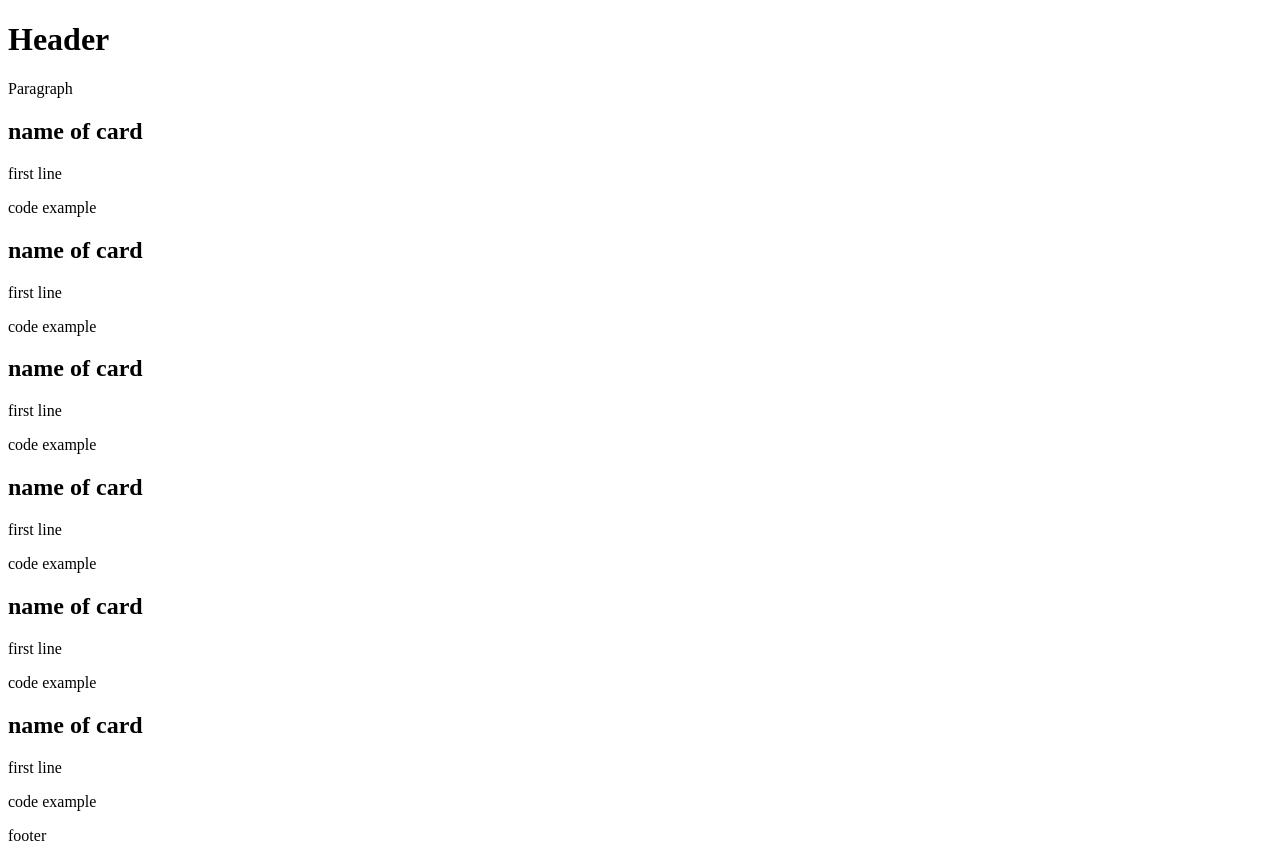
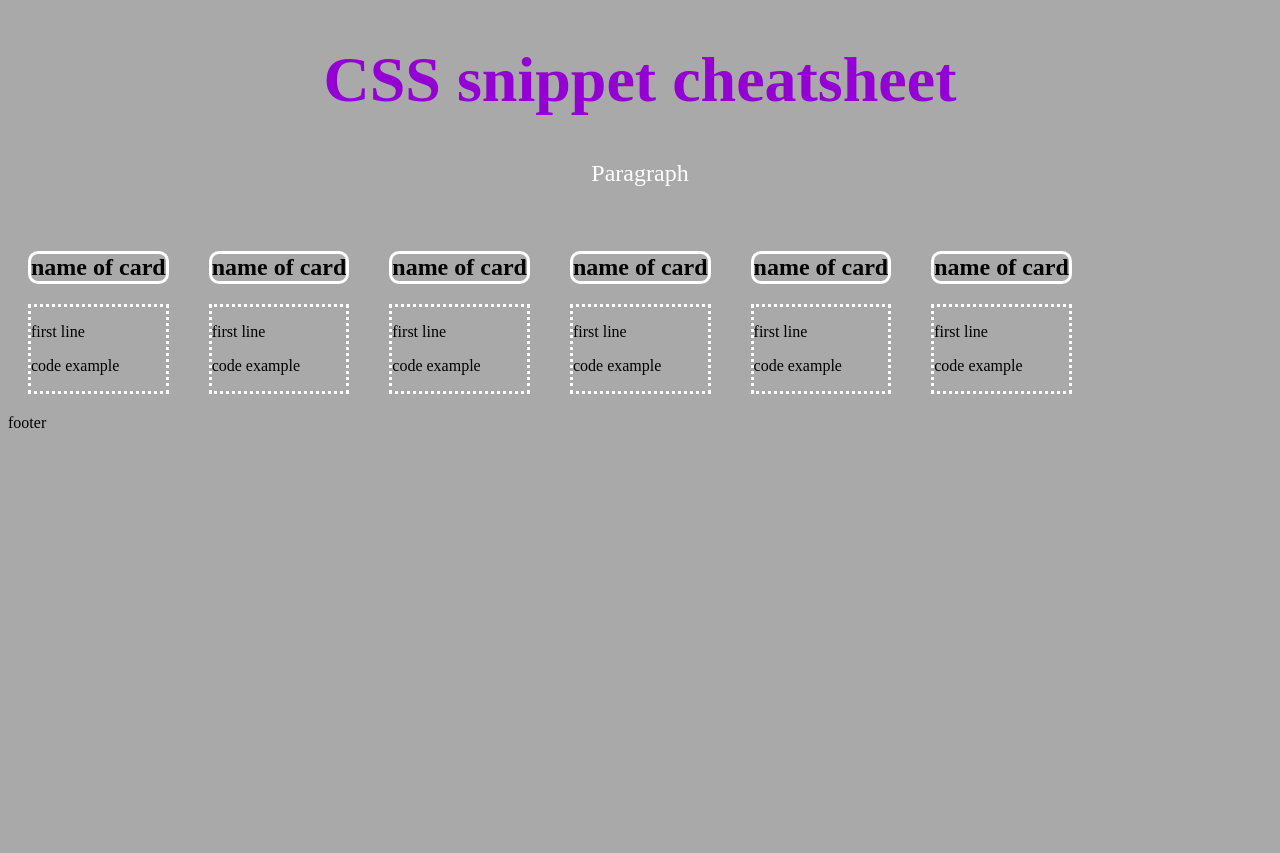
Before and after one commit to mitsukaichi/CSS-cheatsheet, a plain HTML site: page index.html in a window 1280 px wide. After the commit the page ends 800 px from the top, so only its background shows below. Drawn offline with Linux system fonts and the light colour scheme; files that its build step writes are made by us from their sources.

Commit message:
added initial CSS styles

```diff
--- a/assets/style.css
+++ b/assets/style.css
@@ -0,0 +1,32 @@
+* {
+    background-color: darkgray;
+}
+
+header{
+    text-align: center;
+    color: darkviolet;
+    font-size: 200%;
+}
+
+header p{
+    color: white;
+    font-size: 75%;
+}
+
+main{
+    display: flex;
+    flex-wrap: wrap;
+}
+
+article{
+   border: medium dotted white;
+}
+
+h2{
+    border: medium solid white;
+    border-radius: 10px;
+}
+
+.container{
+    margin: 20px;
+}
--- a/index.html
+++ b/index.html
@@ -3,45 +3,57 @@
 <head>
     <meta charset="UTF-8">
     <meta name="viewport" content="width=device-width, initial-scale=1.0">
-    <link rel="stylesheet" href="./assets/css/reset.css" />
-    <link rel="stylesheet" href="./assets/css/style.css" />
+    <link rel="stylesheet" href="./assets/reset.css" />
+    <link rel="stylesheet" href="./assets/style.css" />
     <title>Document</title>
 </head>
 <body>
     <header>
-        <h1>Header</h1>
+        <h1>CSS snippet cheatsheet</h1>
         <p>Paragraph</p>
     </header>
     <main>
-        <section>
+        <section class="container">
             <h2>name of card</h2>
-            <p>first line</p>
-            <p>code example</p>
+            <article>
+                <p>first line</p>
+                <p>code example</p>
+            </article>
         </section>
-        <section>
+        <section class="container">
             <h2>name of card</h2>
-            <p>first line</p>
-            <p>code example</p>
+            <article>
+                <p>first line</p>
+                <p>code example</p>
+            </article>
         </section>
-        <section>
+        <section class="container">
             <h2>name of card</h2>
-            <p>first line</p>
-            <p>code example</p>
+            <article>
+                <p>first line</p>
+                <p>code example</p>
+            </article>
         </section>
-        <section>
+        <section  class="container">
             <h2>name of card</h2>
-            <p>first line</p>
-            <p>code example</p>
+            <article>
+                <p>first line</p>
+                <p>code example</p>
+            </article>
         </section>
-        <section>
+        <section class="container">
             <h2>name of card</h2>
-            <p>first line</p>
-            <p>code example</p>
+            <article>
+                <p>first line</p>
+                <p>code example</p>
+            </article>
         </section>
-        <section>
+        <section class="container">
             <h2>name of card</h2>
-            <p>first line</p>
-            <p>code example</p>
+            <article>
+                <p>first line</p>
+                <p>code example</p>
+            </section>
         </section>
     </main>
     <footer>footer</footer>
```
